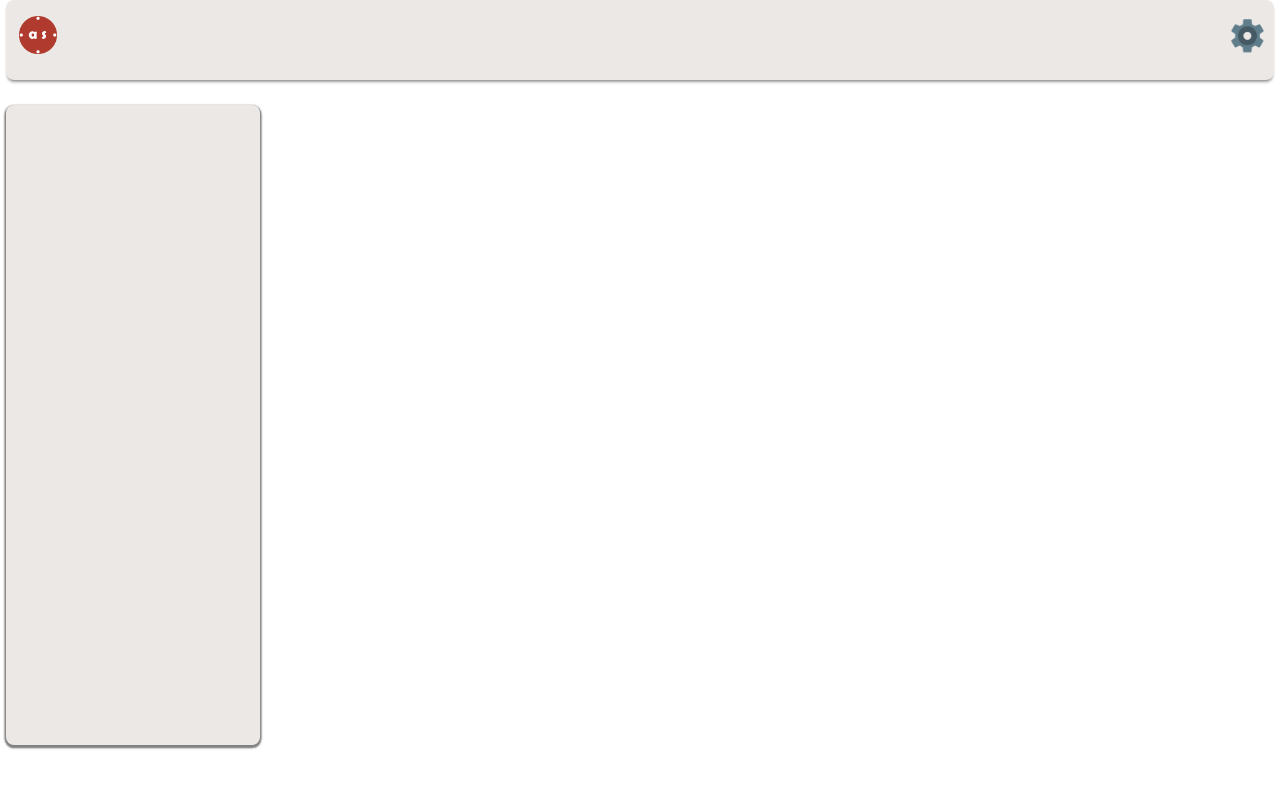
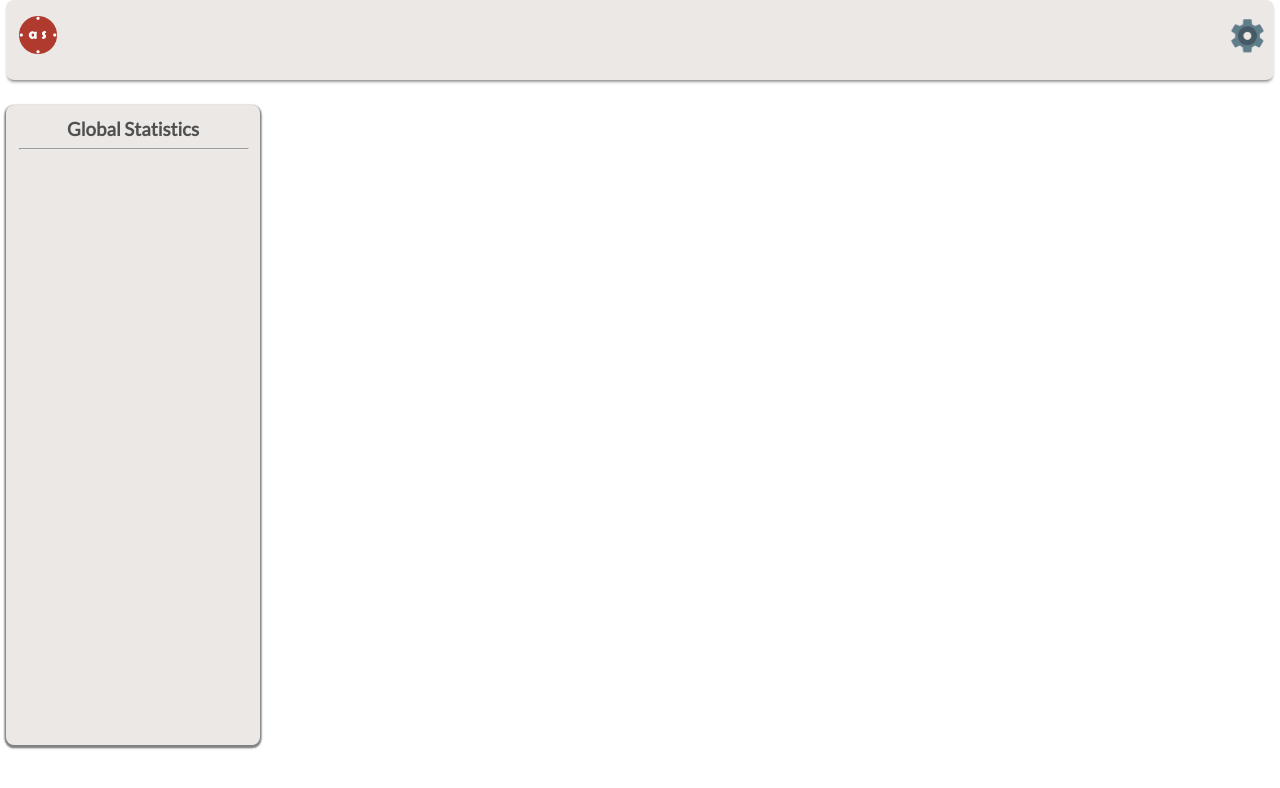
Before and after one commit to anthonyscaletti/Covid19-Global-Tracker, a React app: page / in a window 1280 px wide. Shown: the top 788 px of the page. Built offline with nearby package versions, Linux system fonts and the light colour scheme.

Commit message:
Completed summaryPanel skeleton

```diff
--- a/src/components/containers/SummaryContainer.tsx
+++ b/src/components/containers/SummaryContainer.tsx
@@ -3,9 +3,19 @@ import React from 'react';
 import '../../styles/summaryContainer.css';
 
 class SummaryContainer extends React.PureComponent {
+    renderSummaryHeader = () => {
+        return (
+            <div className="summaryHeader">
+                <span className="summaryTitle"><h3>Global Statistics</h3></span>
+                <hr className="summaryLine"/>
+            </div>
+        );
+    }
+
     render() {
         return (
             <div className="summaryContainer">
+                {this.renderSummaryHeader()}
             </div>
         );
     }
--- a/src/constant/configuration.ts
+++ b/src/constant/configuration.ts
@@ -1,4 +1,5 @@
-//Will be used when I convert to Sass
+//Will be used when I convert to Sass or Stylus
 const config = {
-    containerColor: "#ebe8e6"
+    containerColor: "#ebe8e6",
+    titleColor: "#505050"
 }
--- a/src/styles/main.css
+++ b/src/styles/main.css
@@ -7,3 +7,7 @@
     height: 100%;
     margin: 0 0.5% 0 0.5%;
 }
+
+h1, h2, h3, h4, h5 {
+    font-family: 'Lato';
+}
--- a/src/styles/summaryContainer.css
+++ b/src/styles/summaryContainer.css
@@ -10,4 +10,18 @@
     background-color: #ebe8e6;
     border-radius: 0.5rem;
     box-shadow: 0 0.1rem 0.1rem 0.1rem grey;
+    text-align: center;
 }
+
+.summaryHeader {
+    padding-top: 5%;
+}
+
+.summaryTitle {
+    color: #505050;
+}
+
+.summaryLine {
+    width: 90%;
+    margin: 3% 5% 0 5%;
+}
```
